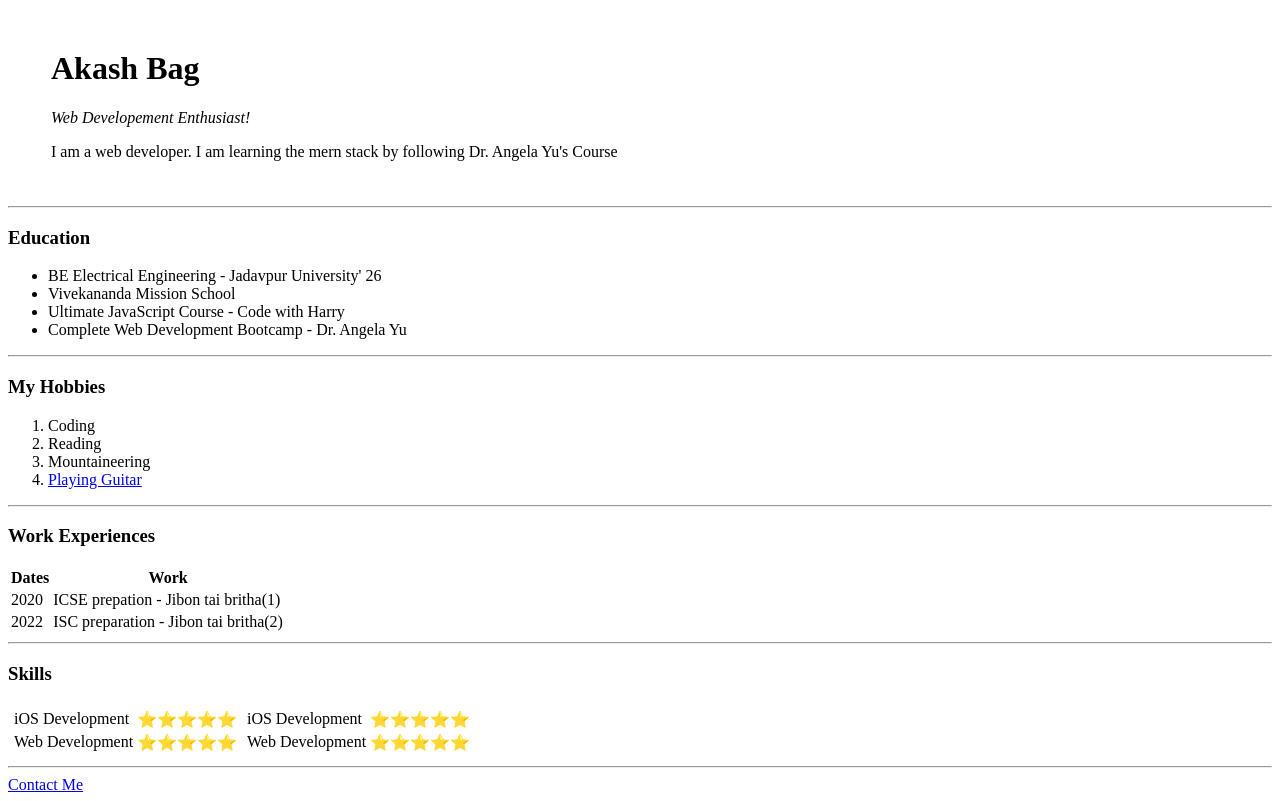
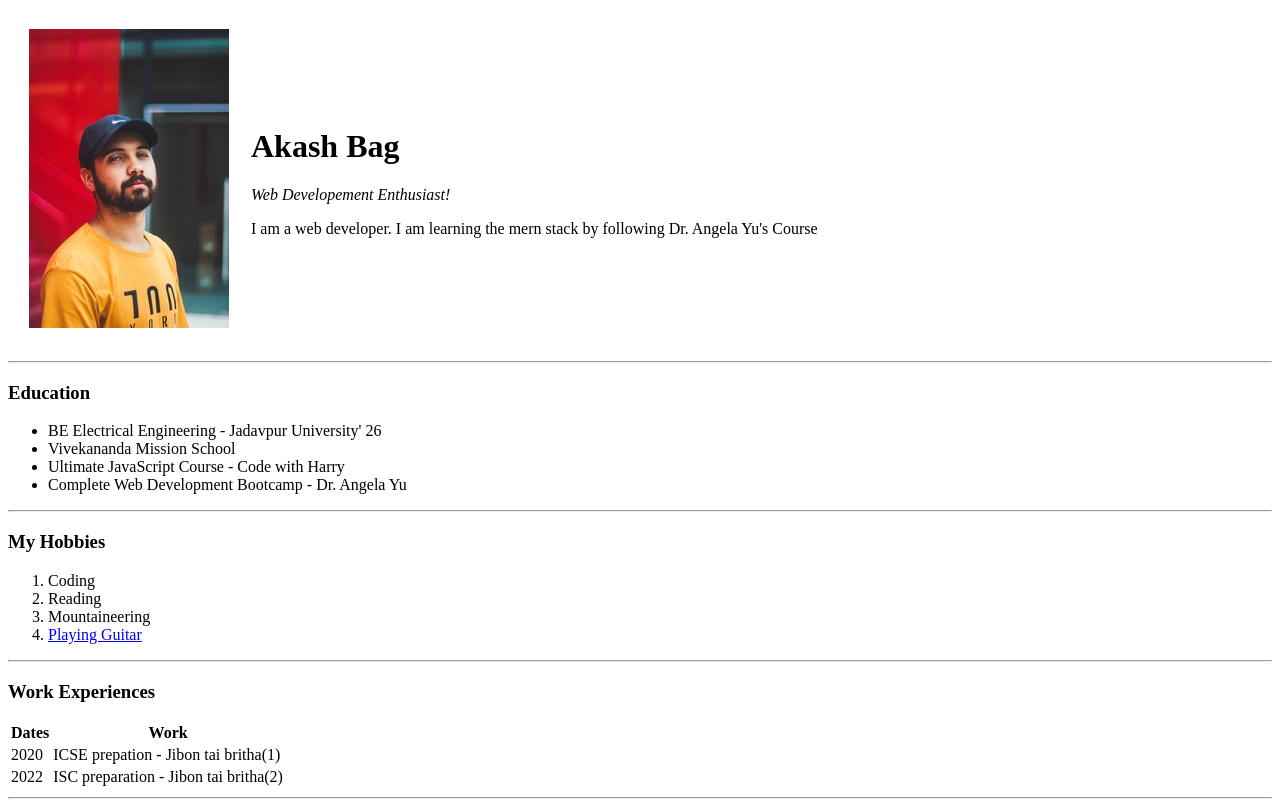
Before and after one commit to akash0708/cv, a plain HTML site: page index.html in a window 1280 px wide. Shown: the top 801 px of the page. Drawn offline with Linux system fonts and the light colour scheme.

Commit message:
Update index.html

```diff
--- a/index.html
+++ b/index.html
@@ -9,7 +9,7 @@
         <table cellspacing="20px">
             <tr>
                 <td>
-                    <img src="img/propic1.jpg" alt="">
+                    <img src="propic1.jpg" alt="">
                 </td>
                 <td>
                     <h1>Akash Bag</h1>
```
